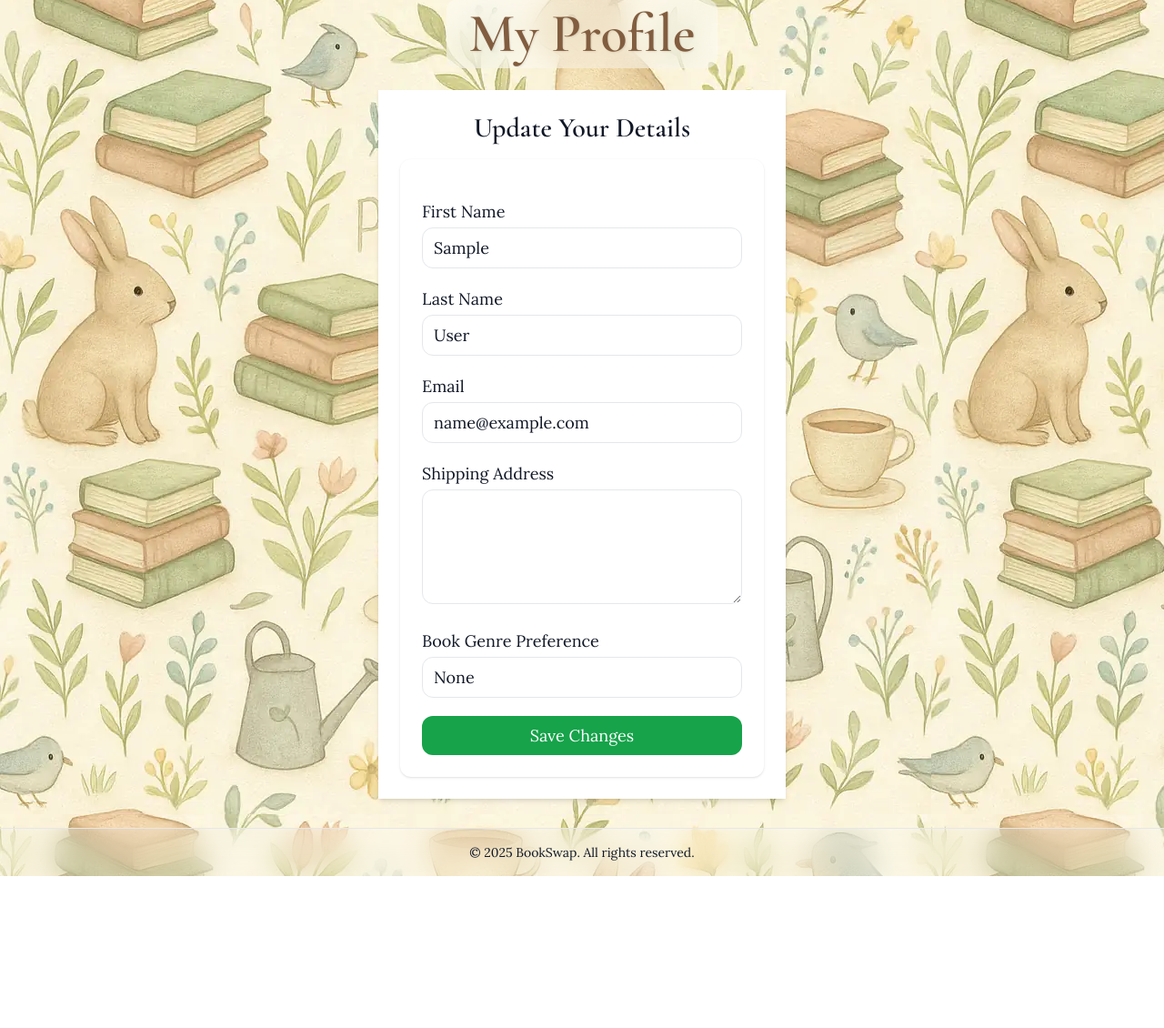
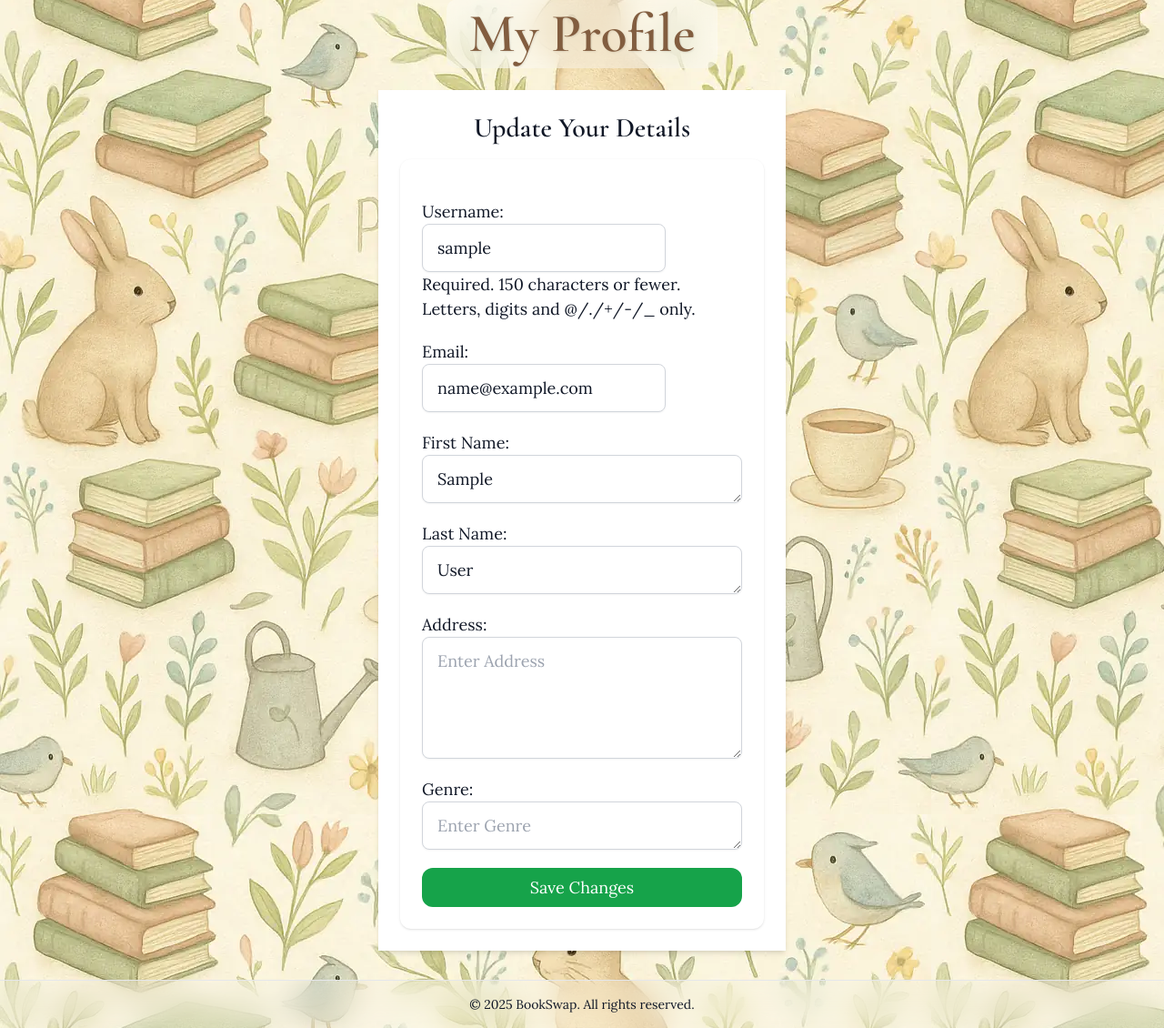
Before and after one commit to Web-Development-UAlberta/exsm-3951-exsm-3943-spring-2025-python-c-project-bookswap-besties-v2-even-bestier, a Django app: page /profile/settings/ in a window 1280 px wide. Shown: the part 129-1259 px from the top of the page at 91% size. Before the commit the page ends 1092 px from the top, so only its background shows below. Run offline with Django 5.2, Linux system fonts and the light colour scheme; the visitor is signed in with stand-in values (Sample User, id 1); data that the repository does not hold is empty; some libraries are stand-ins or nearby versions.

Commit message:
update profile working

```diff
--- a/src/exsm3951_bookswap/profile/forms.py
+++ b/src/exsm3951_bookswap/profile/forms.py
@@ -2,10 +2,32 @@
 from django import forms
 from authentication.models import Member
 
-class CustomEditUserForm(UserCreationForm):
+
+class CustomEditUserForm(forms.ModelForm):
+    def __init__(self, *args, **kwargs):
+        super(CustomEditUserForm, self).__init__(*args, **kwargs)
+
+        for field_name, field in self.fields.items():
+            attrs = {
+                'class': 'block w-auto min-w-[200px] max-w-full px-4 py-3 border border-gray-300 rounded-lg shadow-sm placeholder-gray-400 focus:outline-none focus:ring-2 focus:ring-blue-500 focus:border-transparent transition duration-200',
+                'id': field_name,
+                'placeholder': f'Enter {field.label}'
+            }
+
+            if isinstance(field.widget, forms.Textarea):
+                attrs['rows'] = '1'
+                attrs['style'] = 'resize: vertical;'
+
+            if field_name == 'address' and isinstance(field.widget, forms.Textarea):
+                attrs['rows'] = '4'
+                attrs['style'] = 'resize: vertical;'
+
+            field.widget.attrs.update(attrs)
+
+
     class Meta:
         model = Member
-        fields = ("username", "email", "first_name", "last_name", "address", "genre_preference")
+        fields = ["username", "email", "first_name", "last_name", "address", "genre_preference"]
         labels = {
             'username': 'Username',
             'email': 'Email',
@@ -14,3 +36,9 @@
             'address': 'Address',
             'genre_preference': 'Genre',
         }
+
+    def save(self, commit=True):
+        user = super().save(commit=False)
+        if commit:
+            user.save()
+        return user
--- a/src/exsm3951_bookswap/profile/views.py
+++ b/src/exsm3951_bookswap/profile/views.py
@@ -4,25 +4,20 @@
 from authentication.models import Member
 from django.contrib import messages
 
+
 @login_required
 def profile_settings_view(request):
-    return render(request, "profile/settings.html")
+    user = request.user
+    if request.method == 'POST':
+        form = CustomEditUserForm(request.POST, instance=user)
+        if form.is_valid():
+            form.save()
+            messages.success(request, "Profile updated successfully!")
+            return redirect('profile_settings')
+        else:
+            messages.error(request, "Please correct the errors below.")
+    else:
+        form = CustomEditUserForm(instance=user)
 
-@login_required
-def update_account(request, pk):
-    user = get_object_or_404(Member, pk=pk)
-    if request.method == 'POST':
-        post_data = request.POST.copy()
-        form = CustomEditUserForm(post_data, isinstance=user)
-        user.first_name = request.POST.get('first_name')
-        user.last_name = request.POST.get('last_name')
-        #finish entering fields here
-
-        messages.success(request, "Profile updated successfully!")
-        return redirect('library') #where should we redirect to?
-    else:
-        form = CustomEditUserForm(isinstance=user)
-        context = {
-            'form': form,
-        }
-    return render(request, 'profile/settings.html', context)
+    context = {'form': form}
+    return render(request, "profile/settings.html", context)
--- a/src/exsm3951_bookswap/templates/profile/settings.html
+++ b/src/exsm3951_bookswap/templates/profile/settings.html
@@ -1,6 +1,14 @@
 {% extends "base.html" %}
 {% block title %}Profile & Settings - BookSwap{% endblock %}
 {% block content %}
+
+  {% if messages %}
+    {% for message in messages %}
+      <div class="{% if message.tags == 'success' %}bg-green-200 text-green-800{% elif message.tags == 'error' %}bg-red-200 text-red-800{% endif %} p-4 rounded-xl mb-4 text-center">
+        {{ message }}
+      </div>
+    {% endfor %}
+  {% endif %}
 
 <div class="text-center">
   <h2 class="text-6xl font-semibold inline-block mb-6 px-6 py-2 rounded-xl backdrop-blur-lg"
@@ -12,47 +20,14 @@
 <div class="max-w-md mx-auto bg-white shadow-md p-6">
   <h2 class="text-3xl text-center mb-4">Update Your Details</h2>
 
-  {% if messages %}
-    {% for message in messages %}
-      <div class="{% if message.tags == 'success' %}bg-green-200 text-green-800{% elif message.tags == 'error' %}bg-red-200 text-red-800{% endif %} p-4 rounded-xl mb-4 text-center">
-        {{ message }}
-      </div>
-    {% endfor %}
-  {% endif %}
-
   <form method="post" class="max-w-md mx-auto bg-white p-6 rounded-xl shadow space-y-5">
     {% csrf_token %}
 
-    <div>
-      <label class="block text-md font-medium mb-1">First Name</label>
-      <input type="text" name="first_name" value="{{ user.first_name }}" class="w-full border rounded-xl px-3 py-2" required>
-    </div>
+    {{ form.as_p }}
 
-    <div>
-      <label class="block text-md font-medium mb-1">Last Name</label>
-      <input type="text" name="last_name" value="{{ user.last_name }}" class="w-full border rounded-xl px-3 py-2" required>
-    </div>
-
-    <div>
-      <label class="block text-md font-medium mb-1">Email</label>
-      <input type="email" name="email" value="{{ user.email }}" class="w-full border rounded-xl px-3 py-2" required>
-    </div>
-
-    <div>
-      <label class="block text-md font-medium mb-1">Shipping Address</label>
-      <textarea name="address" rows="4" class="w-full border rounded-xl px-3 py-2" required>{{ user.address }}</textarea>
-    </div>
-
-    <div>
-      <label class="block text-md font-medium mb-1">Book Genre Preference</label>
-      <input type="text" name="genre" value="{{ user.genre_preference }}" class="w-full border rounded-xl px-3 py-2">
-    </div>
-
-    <div>
       <button type="submit" class="w-full bg-green-600 text-white py-2 px-4 rounded-xl hover:bg-green-700">
         Save Changes
       </button>
-    </div>
   </form>
 </div>
 
```
